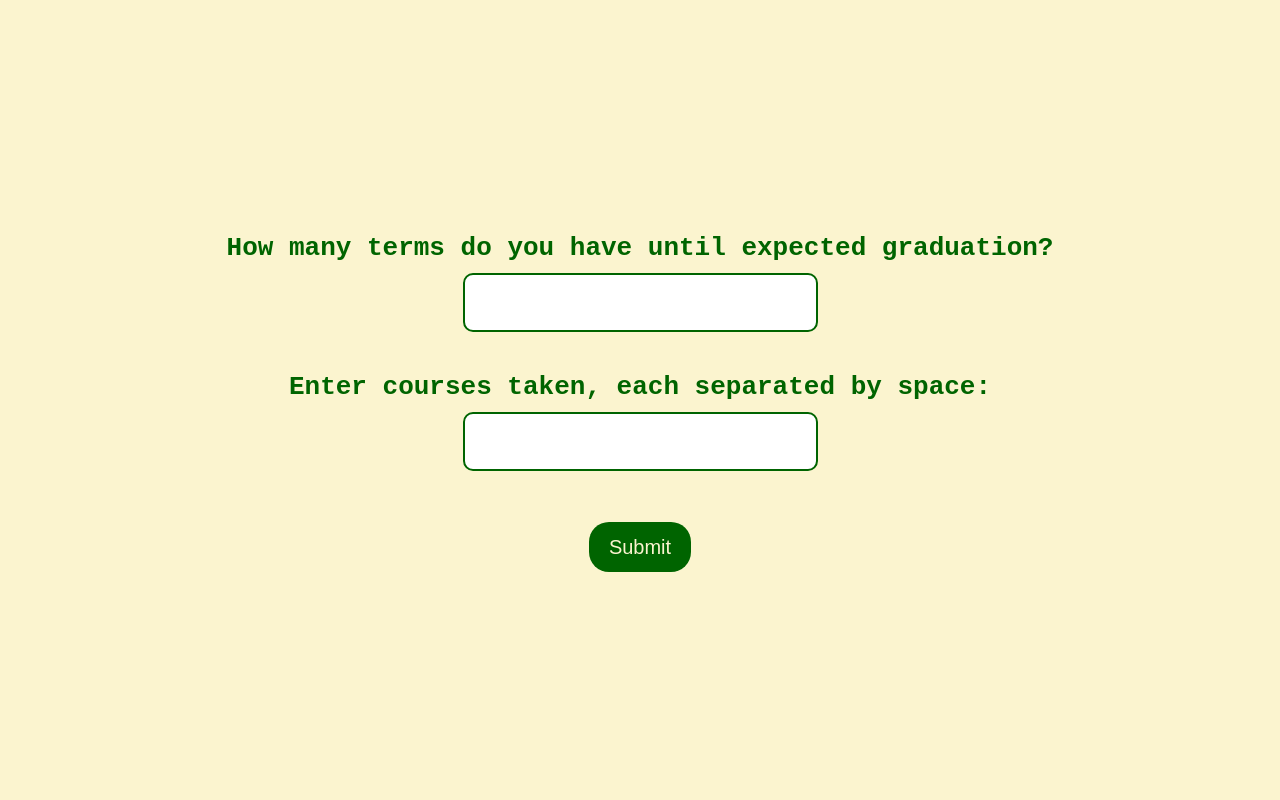
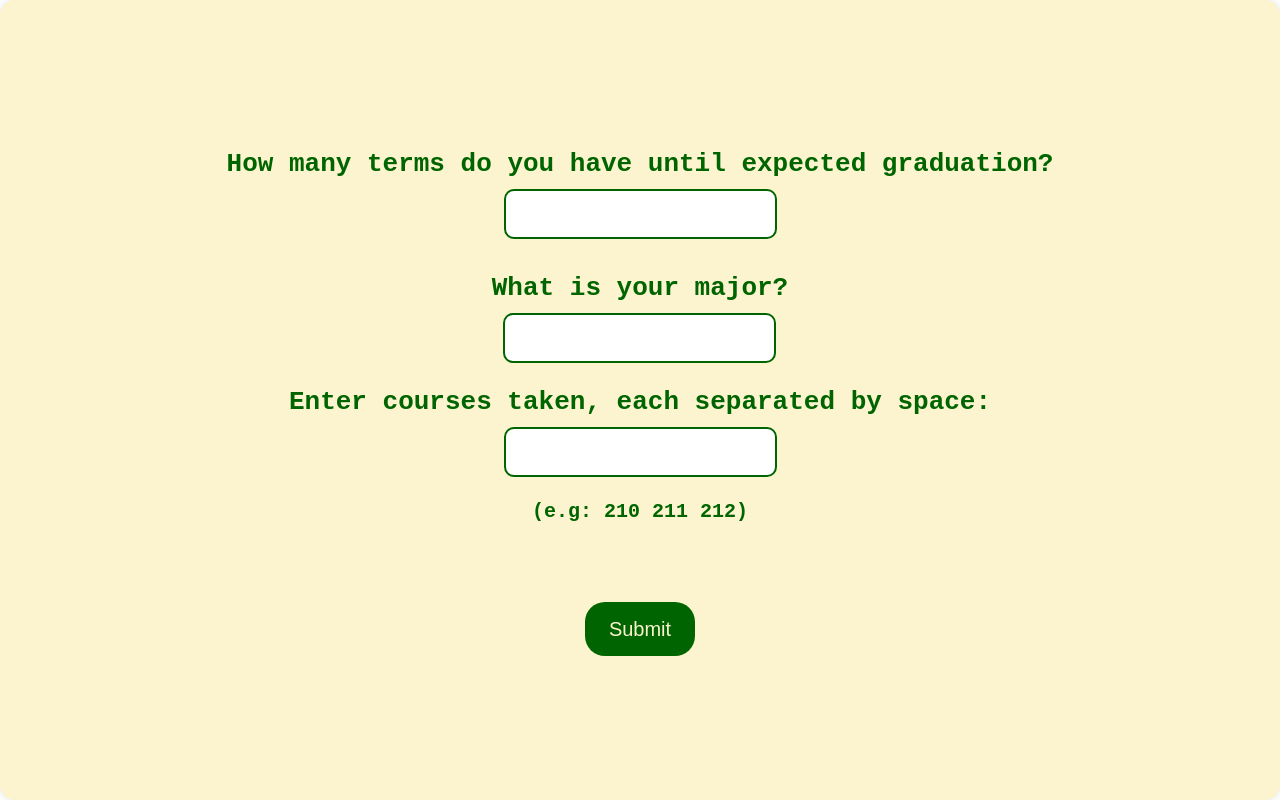
Before and after one commit to TeamPopsicle/cmd-degree-guide, a Next.js app: page /input in a window 1280 px wide. Built offline with nearby package versions, Linux system fonts and the light colour scheme.

Commit message:
input page modified a little

```diff
--- a/src/pages/input.tsx
+++ b/src/pages/input.tsx
@@ -7,6 +7,7 @@ export default function UserInput() {
     const [termsLeft, setTermsLeft] = useState(0);
     const [coursesTaken, setCoursesTaken] = useState("");
     const router = useRouter();
+    const [major, setMajor] = useState("");
 
     // TODO: Check to make sure user is logged in, redirect back to login if not on open.
     // Proposal: Use useEffect()
@@ -33,6 +34,9 @@ export default function UserInput() {
             height: "100vh",
             backgroundColor: "#fbf4cf", // Set the background color for the entire webpage
             padding: "20px", // Add some padding to the form
+            position: "relative", // Position relative for absolute positioning of the image
+            borderRadius: "15px",
+            boxShadow: "0 0 10px rgba(0, 0, 0, 0.1)",
         }}
         >
             <label style={{ marginBottom: "10px", color: "darkgreen", textAlign: "center", fontSize: "26px" }}>
@@ -50,12 +54,30 @@ export default function UserInput() {
                         borderRadius: "10px", // Add some border radius for a rounded look
                         padding: "8px", // Add padding for better visual appeal
                         marginTop: "5px", // Add margin to separate from the label
-
+                        fontSize: "20px",
                     }}
                 />
             </label>
 
-            <label style={{ marginBottom: "10px", color: "darkgreen", textAlign: "center", fontSize: "26px" }}>
+            <label style={{color: "darkgreen", textAlign: "center", fontSize: "26px" }}>
+                What is your major?
+                <br />
+                <input
+                    type="text"
+                    value={major}
+                    onChange={e => setMajor(e.target.value)}
+                     style={{
+                        border: "2px solid darkgreen", // Set the same color as the text
+                        borderRadius: "10px",
+                        padding: "8px",
+                        marginTop: "5px", // Add margin to separate from the label
+                        fontSize: "20px",
+                    }}
+                />
+                <br />
+            </label>
+
+            <label style={{color: "darkgreen", textAlign: "center", fontSize: "26px" }}>
                 Enter courses taken, each separated by space:
                 <br />
                 <input
@@ -67,14 +89,19 @@ export default function UserInput() {
                         borderRadius: "10px",
                         padding: "8px",
                         marginTop: "5px", // Add margin to separate from the label
+                        fontSize: "20px",
                     }}
                 />
+                <br />
             </label>
+            <label style= {{marginBottom: "60px", color: "darkgreen", textAlign: "center", fontSize: "20px" }}>
+                    (e.g: 210 211 212)
+                </label>
             <button type="submit"
              style={{
                 backgroundColor: "darkgreen",
                 color: "#fbf4cf",
-                padding: "10px 20px",
+                padding: "12px 24px",
                 fontSize: "20px",
                 border: "none",
                 borderRadius: "20px",
```
